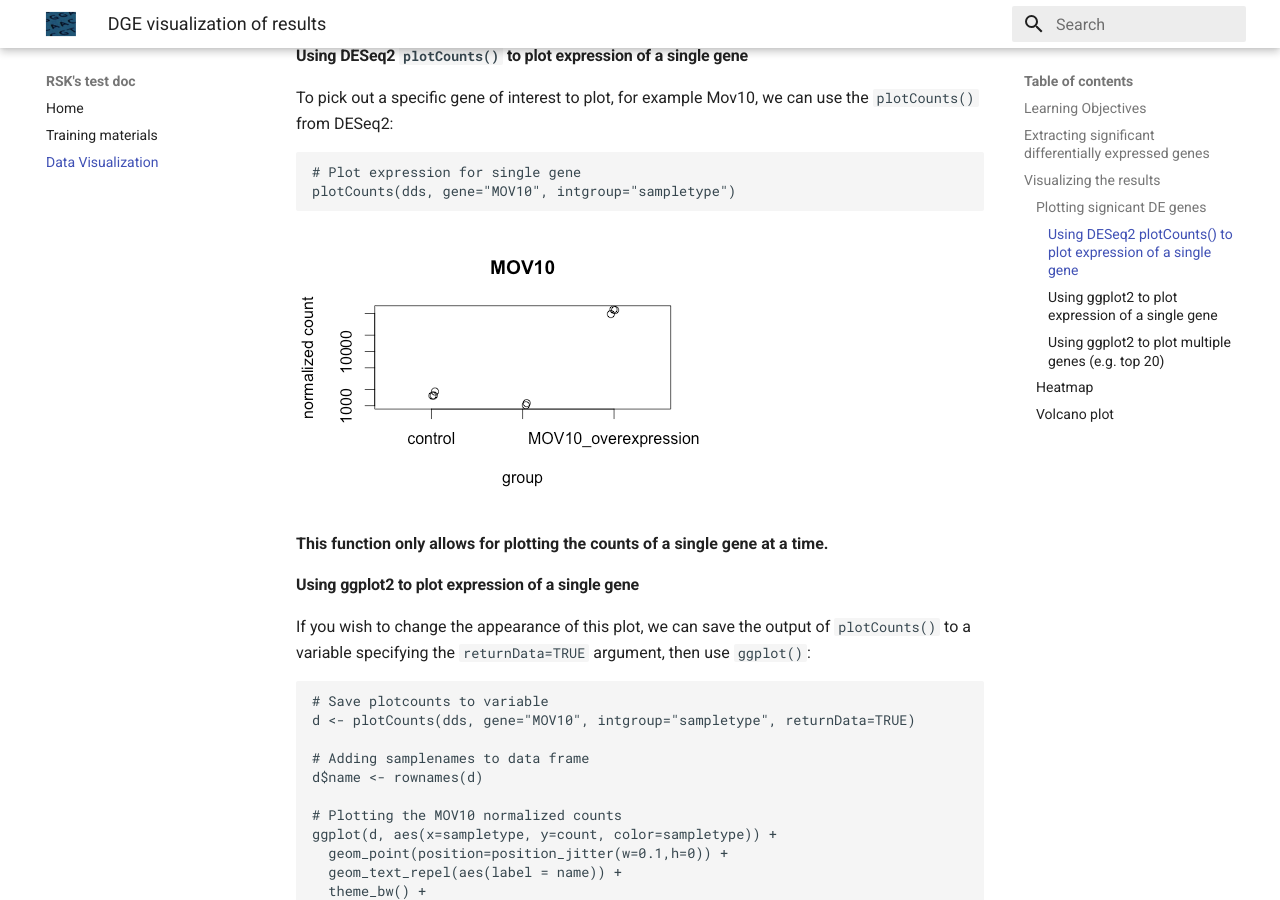
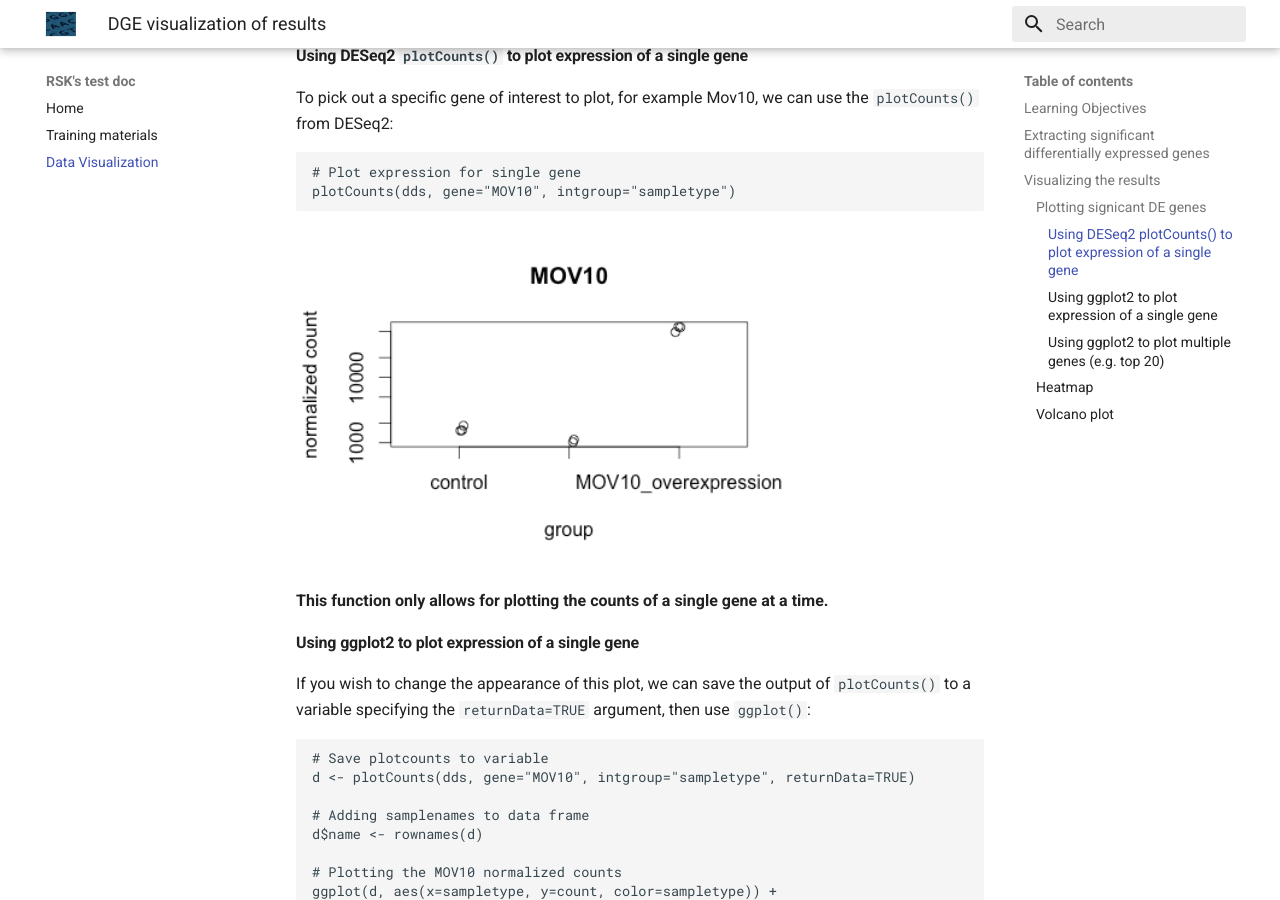
Before and after one commit to rkhetani/test-project, an MkDocs documentation site: the page built from docs/data_viz.md, in a window 1280 px wide and 900 px high, scrolled down 2319 px. Built offline with MkDocs 1.6.1 and Material for MkDocs 9.7.7, drawn with Linux system fonts in a browser that asks for light colours; old or Windows-style settings are respelled for this version of MkDocs.

Commit message:
updated references to images

````diff
--- a/docs/data_viz.md
+++ b/docs/data_viz.md
@@ -92,7 +92,8 @@
 # Plot expression for single gene
 plotCounts(dds, gene="MOV10", intgroup="sampletype")
 ```
-![topgene](../img/topgen_plot.png)
+
+<img src="../img/topgen_plot.png" width="500">
 
 **This function only allows for plotting the counts of a single gene at a time.**
 
@@ -212,7 +213,7 @@
      fontsize_row = 10, height=20)
 ```
 
-![sigOE_heatmap](../img/sigOE_heatmap.png)
+<img src="../img/sigOE_heatmap.png" width="500">
 
 > *NOTE:* There are several additional arguments we have included in the function for aesthetics. One important one is `scale="row"`, in which Z-scores are plotted, rather than the actual normalized count value. Z-scores are computed on a gene-by-gene basis by subtracting the mean and then dividing by the standard deviation. The Z-scores are computed **after the clustering**, so that it only affects the graphical aesthetics and the color visualization is improved.
 
````
